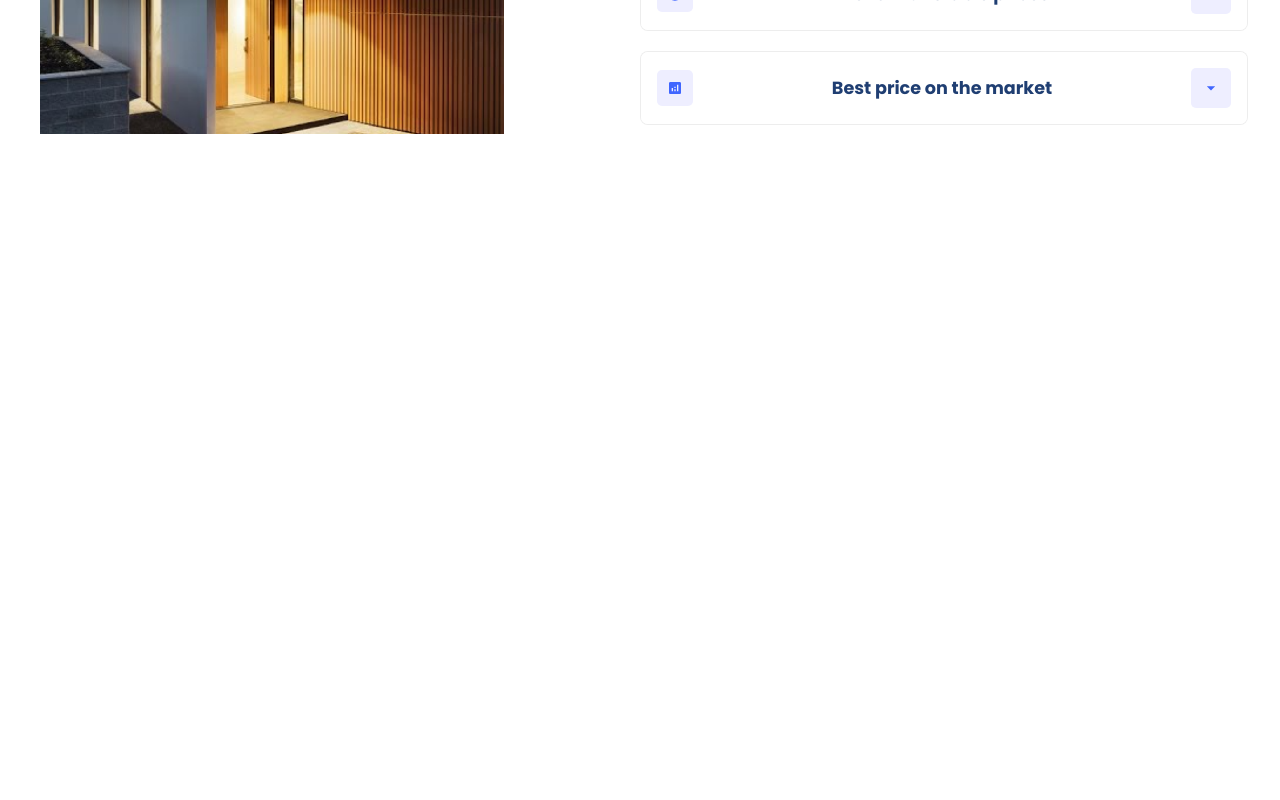
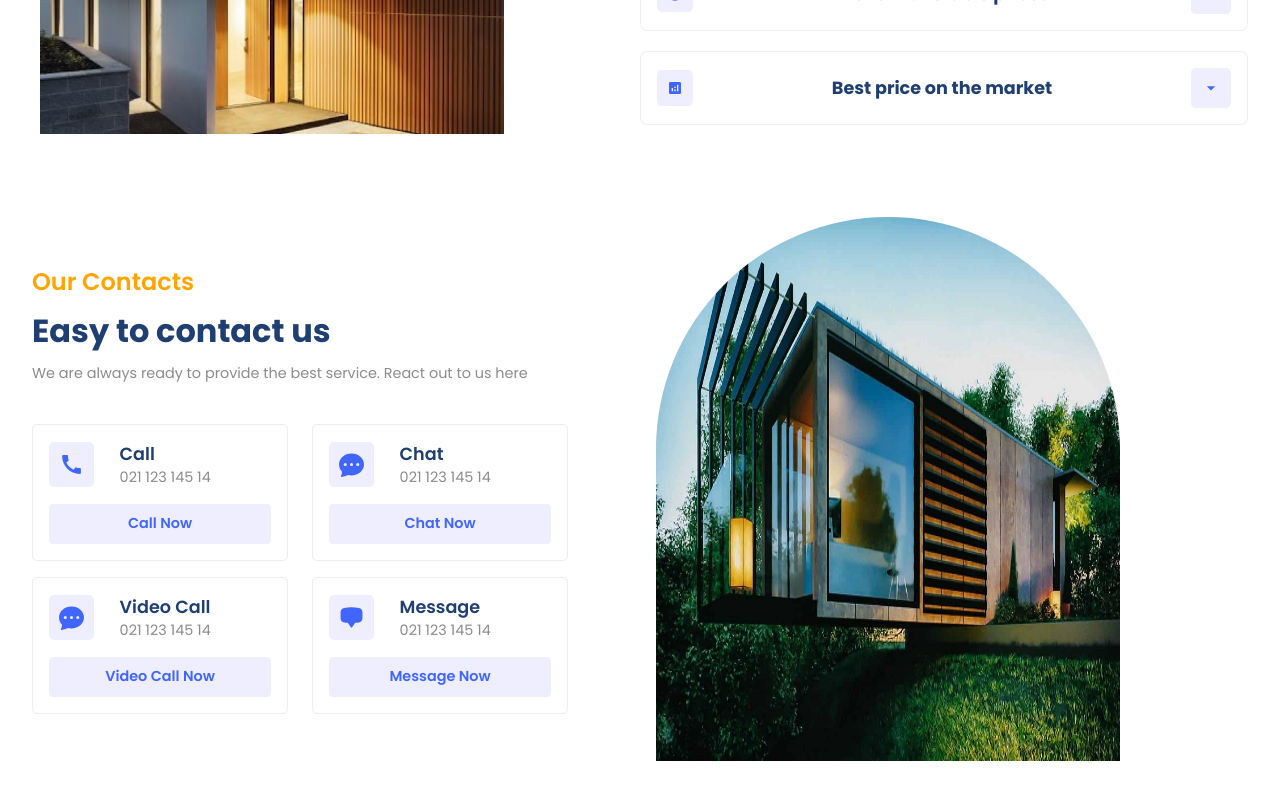
Before and after one commit to KaniaruIvy/ttbuilders, a React (Vite) app: page / in a window 1280 px wide. Shown: the part 1836-2636 px from the top of the page. Before the commit the page ends 2013 px from the top, so only its background shows below. Built offline with nearby package versions, Linux system fonts and the light colour scheme.

Commit message:
Contacts

```diff
--- a/src/App.jsx
+++ b/src/App.jsx
@@ -3,6 +3,7 @@
 import Companies from './components/Companies/Companies';
 import Residencies from './components/Residencies/Residencies';
 import Value from './components/Value/Value';
+import Contact from './components/Contact/Contact';
 import './App.css';
 function App() {
   return (
@@ -15,6 +16,7 @@
       <Companies />
       <Residencies />
       <Value />
+      <Contact />
     </div>
   );
 }
--- /dev/null
+++ b/src/components/Contact/Contact.css
@@ -0,0 +1,51 @@
+.c-container{
+    justify-content: space-between;
+}
+.c-container>div{
+    flex:1;
+}
+.c-right{
+    width:100%;
+}
+.c-left{
+    gap:0.5rem;
+}
+.contactModes{
+    margin-top:2rem;
+    gap: 1rem;
+}
+.contactModes .row{
+    gap: 1.5rem;
+}
+.mode{
+    width: 16rem;
+    padding: 1rem;
+    border:0.8px solid rgba(128,128,128,0.143);
+    border-radius: 5px;
+    gap: 1rem;
+    transition:all 300ms ease-in;
+}
+.mode .button{
+    width: 100%;
+    background:var(--lightBlue);
+    color:var(--blue);
+    font-size: 0.9rem;
+    font-weight: 600;
+}
+.mode >:nth-child(1){
+    width: 100%;
+    gap:1.6rem;
+}
+.mode .detail .primaryText{
+    font-size: 1.1rem;
+    font-weight: 600;
+}
+.mode:hover{
+    scale:1.1;
+    box-shadow: var(--shadow);
+}
+.mode .button:hover{
+    background:var(--blue-gradient);
+    color:white;
+    scale:0.8
+}
--- /dev/null
+++ b/src/components/Contact/Contact.jsx
@@ -0,0 +1,96 @@
+import React from 'react';
+import {MdCall} from 'react-icons/md';
+import {BsFillChatDotsFill} from 'react-icons/bs';
+import {HiChatBubbleBottomCenter} from 'react-icons/hi2';
+import './Contact.css';
+
+const Contact=()=>{
+    return(
+        <section className="c-wrapper">
+            <div className="paddings innerWidth flexCenter c-container">
+                {/* left Side */}
+                <div className="flexColStart c-left">
+                    <span className="orangeText">Our Contacts</span>
+                    <span className="primaryText">Easy to contact us</span>
+                    <span className="secondaryText">We are always ready to provide the best service. React out to us here</span>
+
+                    <div className="flexColStart contactModes">
+                        {/* First Row */}
+                        <div className="flexStart row">
+                            <div className="flexColCenter mode">
+
+                                <div className="flexStart">
+                                    <div className="flexCenter icon">
+                                        <MdCall size={25} />
+                                    </div>
+                                    <div className="flexColStart detail">
+                                        <span className="primaryText">Call</span>
+                                        <span className="secondaryText">021 123 145 14</span>
+                                    </div>
+                                </div>
+                                <div className="flexCenter button">Call Now</div>
+
+                            </div>
+                            {/* Second mode */}
+                            <div className="flexColCenter mode">
+
+                                <div className="flexStart">
+                                    <div className="flexCenter icon">
+                                        <BsFillChatDotsFill size={25} />
+                                    </div>
+                                    <div className="flexColStart detail">
+                                        <span className="primaryText">Chat</span>
+                                        <span className="secondaryText">021 123 145 14</span>
+                                    </div>
+                                </div>
+                                <div className="flexCenter button">Chat Now</div>
+
+                            </div>
+                        </div>
+
+                        {/* Second Row */}
+                        <div className="flexStart row">
+                            <div className="flexColCenter mode">
+
+                                <div className="flexStart">
+                                    <div className="flexCenter icon">
+                                        <BsFillChatDotsFill size={25} />
+                                    </div>
+                                    <div className="flexColStart detail">
+                                        <span className="primaryText">Video Call</span>
+                                        <span className="secondaryText">021 123 145 14</span>
+                                    </div>
+                                </div>
+                                <div className="flexCenter button">Video Call Now</div>
+
+                            </div>
+                            {/* Second mode */}
+                            <div className="flexColCenter mode">
+
+                                <div className="flexStart">
+                                    <div className="flexCenter icon">
+                                        <HiChatBubbleBottomCenter size={25} />
+                                    </div>
+                                    <div className="flexColStart detail">
+                                        <span className="primaryText">Message</span>
+                                        <span className="secondaryText">021 123 145 14</span>
+                                    </div>
+                                </div>
+                                <div className="flexCenter button">Message Now</div>
+
+                            </div>
+                        </div>
+
+                    </div>
+                </div>
+                {/* Right Side */}
+                <div className="c-right">
+                    <div className="image-container">
+                        <img src="./contact.jpg" alt="" />
+                    </div>
+                </div>
+            </div>
+        </section>
+    );
+}
+export default Contact;
--- a/src/components/Value/Value.jsx
+++ b/src/components/Value/Value.jsx
@@ -15,6 +15,7 @@
 
 
 function Value (){
+    const [className, setClassName]=useState(null);
 	return(
 		<section className="v-wrapper">
             <div className="paddings innerWidth flexCenter v-container">
@@ -38,7 +39,7 @@
                         preExpanded={[0]}
                     >
                     {data.map((item, i)=>{
-                            const [className, setClassName]=useState(null);
+
                             return(
                                 <AccordionItem className={`accordionItem ${className}`} key={i} uuid={i}>
                                 {/* <AccordionItem className="accordionItem" key={i} uuid={i}> */}
```
